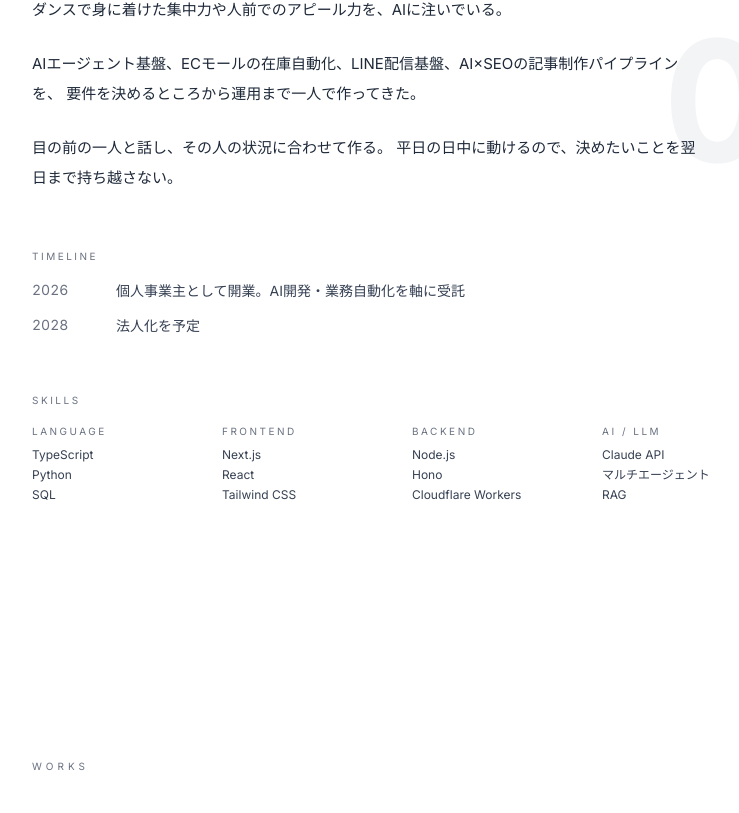
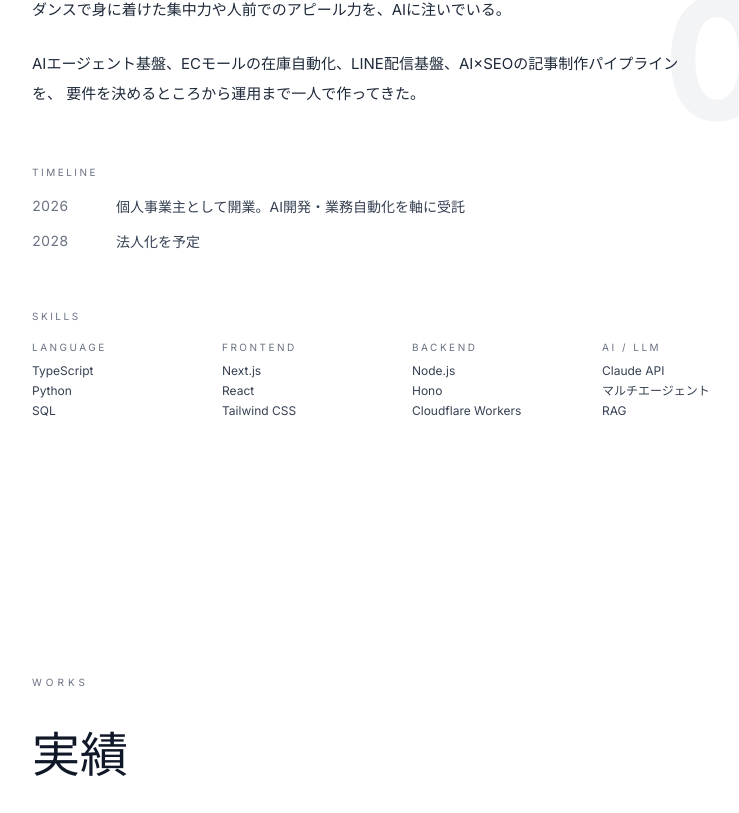
Before and after one commit to massa0617massa-source/portfolio, a Next.js app: page / in a window 1280 px wide. Shown: the part 1239-2052 px from the top of the page, without its empty margins (400-1139 px from the left). Built offline with nearby package versions, Linux system fonts and the light colour scheme; no server answers.

Commit message:
fix: ABOUTから不要な2文を削除

```diff
--- a/src/components/sections/About.tsx
+++ b/src/components/sections/About.tsx
@@ -48,10 +48,6 @@ export default function About() {
             AIエージェント基盤、ECモールの在庫自動化、LINE配信基盤、AI×SEOの記事制作パイプラインを、
             要件を決めるところから運用まで一人で作ってきた。
           </p>
-          <p>
-            目の前の一人と話し、その人の状況に合わせて作る。
-            平日の日中に動けるので、決めたいことを翌日まで持ち越さない。
-          </p>
         </div>
       </AnimatedBlock>
 
```
